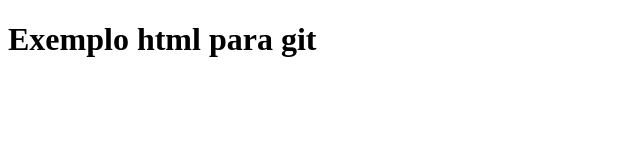
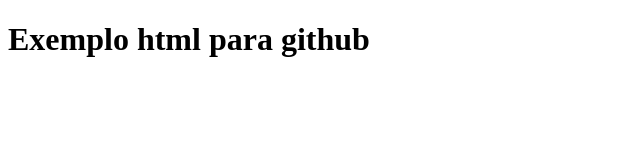
Before and after one commit to DanielCronem/projeto-teste, a plain HTML site: page index.html in a window 1280 px wide. Shown: the whole page, without its empty margins (0-640 px from the left). Drawn offline with Linux system fonts and the light colour scheme.

Commit message:
Update: alteração do titulo da pagina

```diff
--- a/index.html
+++ b/index.html
@@ -6,6 +6,6 @@
     <title>Document</title>
 </head>
 <body>
-    <h1>Exemplo html para git</h1>
+    <h1>Exemplo html para github</h1>
 </body>
 </html>
```
